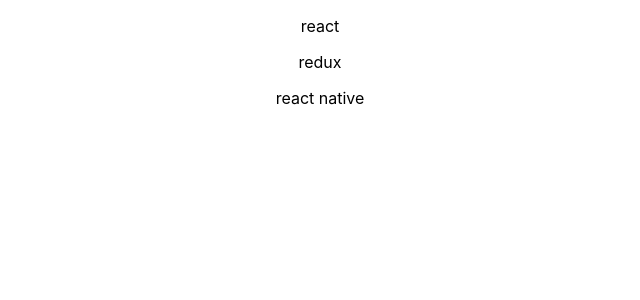
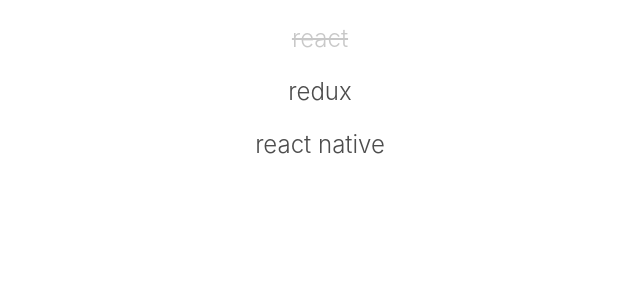
Before and after one commit to toanlehcm/codersx_reactjs, a React (Create React App) app in the folder todo-list/: page / in a window 1280 px wide. Shown: the top 300 px of the page, without its empty margins (320-960 px from the left). Built offline with nearby package versions, Linux system fonts and the light colour scheme.

Commit message:
Dynamic class names

```diff
--- a/todo-list/src/App.js
+++ b/todo-list/src/App.js
@@ -3,12 +3,13 @@
 import TodoItem from "./components/TodoItem";
 
 class App extends Component {
-  constructor(props) {
+  constructor() {
     super();
+
     this.todoItems = [
-      "react",
-      "redux",
-      "react native"
+      { title: "react", isComplete: true },
+      { title: "redux" },
+      { title: "react native" }
     ];
   }
 
@@ -16,7 +17,8 @@
     return (
       <div className="App">
         {
-          this.todoItems.map((item, index) => <TodoItem key={index} title={item} />)
+          this.todoItems.map((item, index) =>
+          <TodoItem key={index} item={item} />)
         }
       </div>
     );
--- /dev/null
+++ b/todo-list/src/components/TodoItem.css
@@ -0,0 +1,10 @@
+.TodoItem {
+    font-weight: 300;
+    font-size: 24px;
+    color: #4d4d4d;
+}
+
+.TodoItem-complete {
+    text-decoration: line-through;
+    opacity: .3;
+}
--- a/todo-list/src/components/TodoItem.js
+++ b/todo-list/src/components/TodoItem.js
@@ -1,10 +1,19 @@
 import React, { Component } from "react";
+import "./TodoItem.css";
 
 class TodoItem extends Component {
     render() {
+        const {item} = this.props; //destructoring, props is a obj, set item obj equa props.item
+
+        let className = 'TodoItem';
+
+        if (item.isComplete) {
+            className += ' TodoItem-complete';
+        }
+
         return(
-            <div className="TodoItem">
-                <p>{this.props.title }</p>
+            <div className={className}>
+                <p>{this.props.item.title }</p>
             </div>
         );
     }
```
Also changed, not shown: 1 other file (tests, documents, lock files or other folders).
